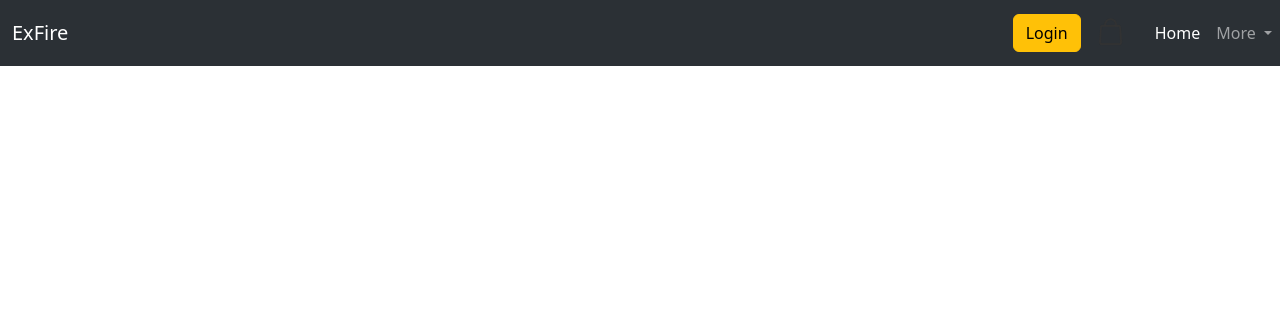
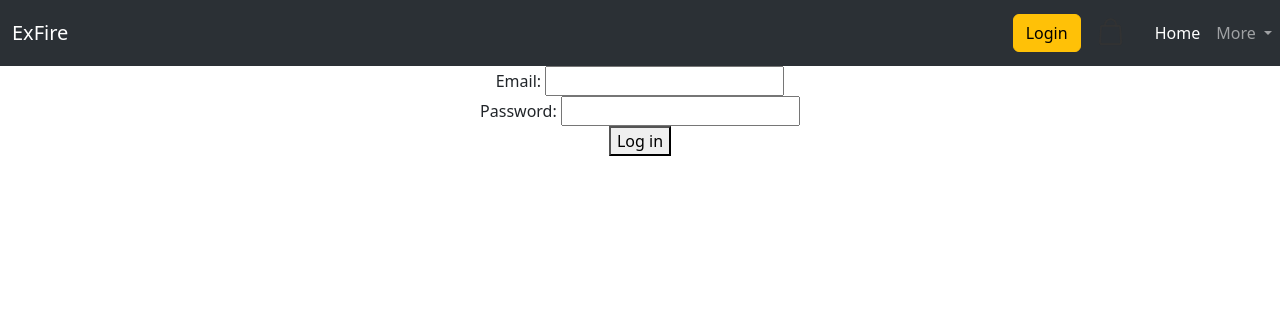
Before and after one commit to GamingSeries/ecom_web, a Django app: page /main/login in a window 1280 px wide. Shown: the top 326 px of the page. Run offline with Django 4.2, Linux system fonts and the light colour scheme.

Commit message:
login page rough

```diff
--- a/templates/exfire/login.html
+++ b/templates/exfire/login.html
@@ -1,5 +1,18 @@
 {% extends 'base.html' %}
 {% load static %}
 {% block content %}
-
+<form method="post">
+    {% csrf_token %}
+<div id="login_form">
+    <center>
+    <label for="email">Email:</label>
+    <input type="email" name="email" required>
+    <br>
+    <label for="password">Password:</label>
+    <input type="password" name="password" required>
+    <br>
+    <button type="submit">Log in</button>
+    </center>
+</div>
+</form>
 {% endblock content %}
```
